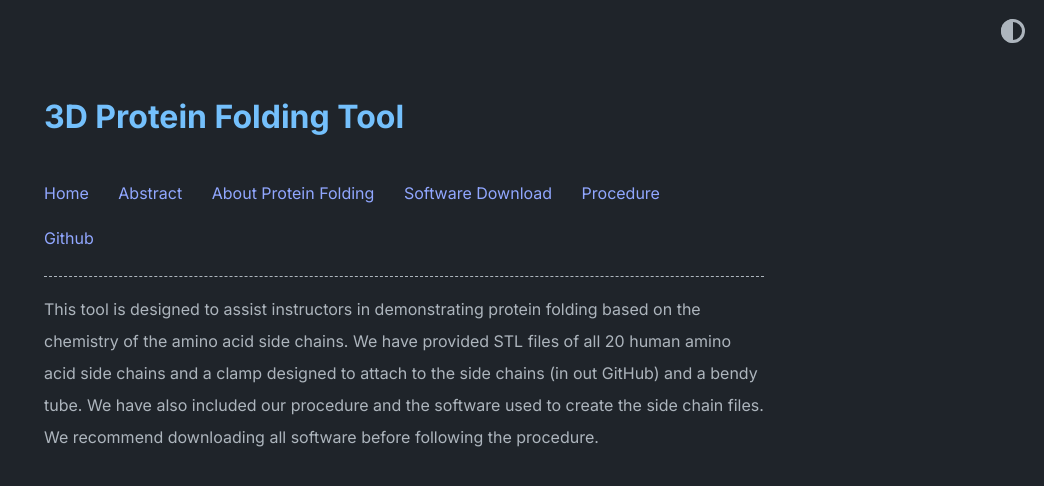
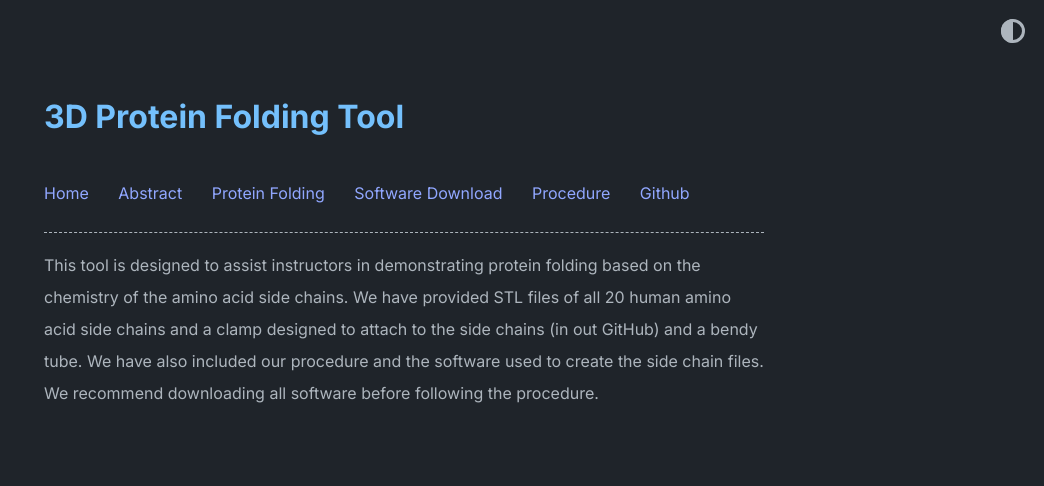
Before and after one commit to KatESaeed/3D-Protein-Folding-Tool-Website, a Jekyll site: the page built from index.md, in a window 1280 px wide. Shown: the top 486 px of the page, without its empty margins (236-1280 px from the left). Built offline with Jekyll 4.4.1, drawn with Linux system fonts in a browser that asks for light colours.

Commit message:
Update home.yml

```diff
--- a/_data/home.yml
+++ b/_data/home.yml
@@ -5,7 +5,7 @@ navbar_entries:
   - title: Abstract
     url: abstract
 
-  - title: About Protein Folding
+  - title: Protein Folding
     url: protein-folding
 
   - title: Software Download
```
